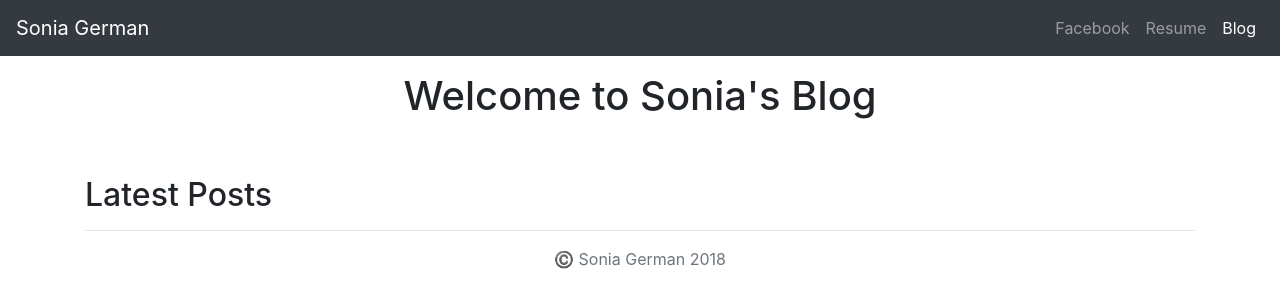
After one commit to sophiaqa/my-blog, a Django app: page /blog/ in a window 1280 px wide. The commit adds this page. Shown: the top 308 px of the page. Run offline with Django 3.2, Linux system fonts and the light colour scheme; data that the repository does not hold is empty; some libraries are stand-ins or nearby versions.

Commit message:
Polished Django site

```diff
--- /dev/null
+++ b/blog/templates/blog/allblogs.html
@@ -0,0 +1,73 @@
+
+<!doctype html>
+<html lang="en">
+  <head>
+      {% load staticfiles %}
+    <meta charset="utf-8">
+    <meta name="viewport" content="width=device-width, initial-scale=1, shrink-to-fit=no">
+    <meta name="description" content="">
+    <meta name="author" content="">
+
+    <title>Sonia's Blog</title>
+
+    <!-- Bootstrap core CSS -->
+    <link rel="stylesheet" href="https://stackpath.bootstrapcdn.com/bootstrap/4.1.1/css/bootstrap.min.css" integrity="sha384-WskhaSGFgHYWDcbwN70/dfYBj47jz9qbsMId/iRN3ewGhXQFZCSftd1LZCfmhktB" crossorigin="anonymous">
+
+
+  </head>
+
+  <body>
+
+    <header>
+      <nav class="navbar navbar-expand-lg navbar-dark bg-dark">
+        <a class="navbar-brand" href="{% url 'home' %}">Sonia German</a>
+        <button class="navbar-toggler" type="button" data-toggle="collapse" data-target="#navbarNavAltMarkup" aria-controls="navbarNavAltMarkup" aria-expanded="false" aria-label="Toggle navigation">
+          <span class="navbar-toggler-icon"></span>
+        </button>
+        <div class="collapse navbar-collapse" id="navbarNavAltMarkup">
+          <div class="navbar-nav ml-auto">
+            <a class="nav-item nav-link" href="https://www.facebook.com/sophia.german.75">Facebook</a>
+            <a class="nav-item nav-link" href="{% static 'CV_Sophia_German_QA.rtf' %}">Resume</a>
+            <a class="nav-item nav-link active" href="{% url 'allblogs' %}">Blog</a>
+          </div>
+        </div>
+      </nav>
+</nav>
+    </header>
+
+    <main role="main">
+      <div class="container">
+        <h1 class="text-center pt-3">Welcome to Sonia's Blog</h1>
+        <br />
+        <br />
+        <h2>Latest Posts</h2>
+        <hr />
+        {% for blog in blogs.all %}
+        <div>
+             <a href="{% url 'detail' blog.id %}"> <h3>{{ blog.title }}</h3></a>
+             {{blog.pub_date_pretty}}
+             <br />
+             <img class="img-fluid" src="{{blog.image.url}}" height=200 width=200>
+             <br />
+             <p>{{ blog.summary }}</p>
+          </div>
+        {% endfor %}
+      </div>
+
+    </main>
+
+    <footer class="text-muted">
+      <div class="container text-center">
+        <p> ©️ Sonia German {% now "Y" %}</p>
+        </div>
+    </footer>
+
+    <!-- Bootstrap core JavaScript
+    ================================================== -->
+    <!-- Placed at the end of the document so the pages load faster -->
+    <script src="https://code.jquery.com/jquery-3.3.1.slim.min.js" integrity="sha384-q8i/X+965DzO0rT7abK41JStQIAqVgRVzpbzo5smXKp4YfRvH+8abtTE1Pi6jizo" crossorigin="anonymous"></script>
+    <script src="https://cdnjs.cloudflare.com/ajax/libs/popper.js/1.14.3/umd/popper.min.js" integrity="sha384-ZMP7rVo3mIykV+2+9J3UJ46jBk0WLaUAdn689aCwoqbBJiSnjAK/l8WvCWPIPm49" crossorigin="anonymous"></script>
+    <script src="https://stackpath.bootstrapcdn.com/bootstrap/4.1.1/js/bootstrap.min.js" integrity="sha384-smHYKdLADwkXOn1EmN1qk/HfnUcbVRZyYmZ4qpPea6sjB/pTJ0euyQp0Mk8ck+5T" crossorigin="anonymous"></script>
+
+  </body>
+</html>
--- /dev/null
+++ b/blog/urls.py
@@ -0,0 +1,12 @@
+
+from django.urls import path
+
+from . import views
+
+
+urlpatterns = [
+    path('', views.allblogs, name='allblogs'),
+    path('<int:blog_id>/', views.detail, name='detail'),
+
+
+]
--- a/blog/views.py
+++ b/blog/views.py
@@ -1,3 +1,11 @@
-from django.shortcuts import render
+from django.shortcuts import render, get_object_or_404
 
-# Create your views here.
+from .models import Blog
+
+def allblogs(request):
+    blogs = Blog.objects
+    return render(request, 'blog/allblogs.html', {'blogs': blogs})
+
+def detail(request, blog_id):
+    detail_blog = get_object_or_404(Blog, pk=blog_id)
+    return render(request, 'blog/detail.html', {'blog': detail_blog})
--- a/portfolio/settings.py
+++ b/portfolio/settings.py
@@ -124,8 +124,12 @@ USE_TZ = True
 # Static files (CSS, JavaScript, Images)
 # https://docs.djangoproject.com/en/2.0/howto/static-files/
 
+STATICFILES_DIRS = [
+    os.path.join(BASE_DIR, 'portfolio/static/')
+]
+
+STATIC_ROOT = os.path.join(BASE_DIR, 'static')
 STATIC_URL = '/static/'
 
 MEDIA_ROOT = os.path.join(BASE_DIR, 'media')
-
 MEDIA_URL = '/media/'
--- a/portfolio/urls.py
+++ b/portfolio/urls.py
@@ -14,12 +14,14 @@ Including another URLconf
     2. Add a URL to urlpatterns:  path('blog/', include('blog.urls'))
 """
 from django.contrib import admin
-from django.urls import path
+from django.urls import path, include
 from django.conf import settings
 from django.conf.urls.static import static
+
 import jobs.views
 
 urlpatterns = [
     path('admin/', admin.site.urls),
     path('', jobs.views.home, name='home'),
+    path('blog/', include('blog.urls')),
 ] + static(settings.MEDIA_URL, document_root=settings.MEDIA_ROOT)
```
Also changed, not shown: blog/models.py (+9 -0 lines), blog/templates/blog/detail.html (added, +67 -0 lines), jobs/templates/jobs/home.html (+8 -6 lines), portfolio/static/IMG_8822.jpg (added), 3 other files.
